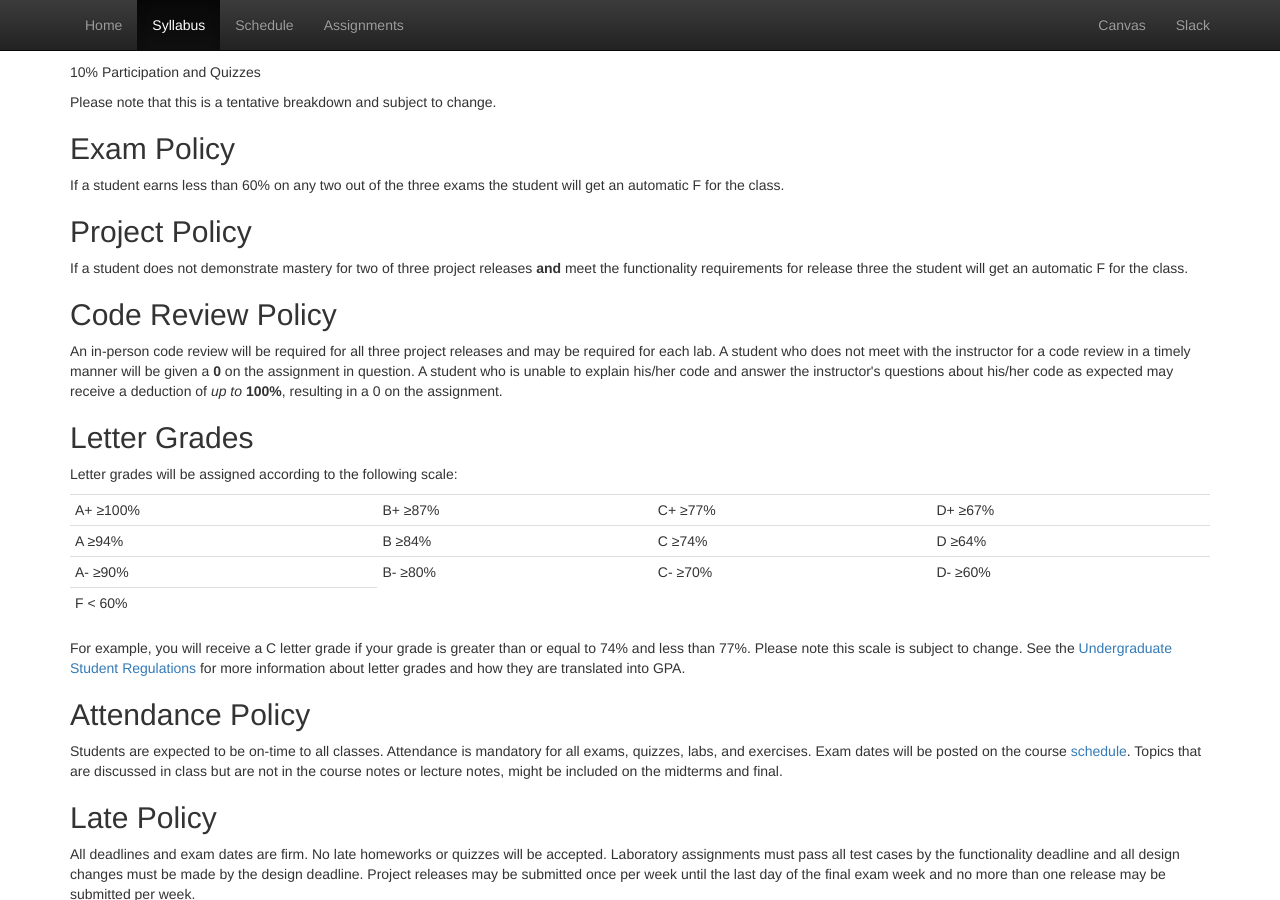
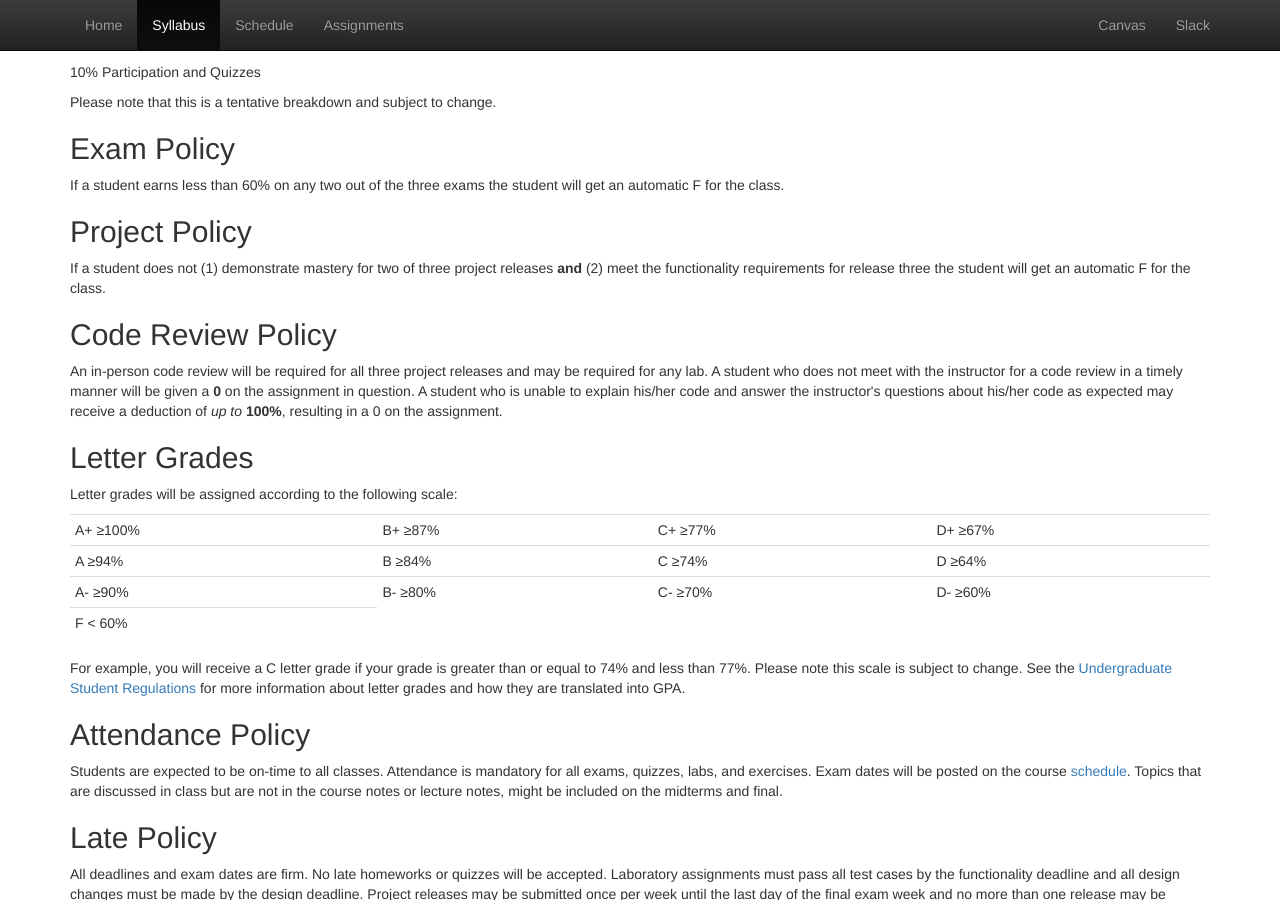
Before and after one commit to CS514-F17/cs514-f17.github.io, a Jekyll site: the page built from syllabus.html, in a window 1280 px wide and 900 px high, scrolled down 2103 px. Built offline with Jekyll 4.4.1, drawn with Linux system fonts in a browser that asks for light colours.

Commit message:
update syllabus

```diff
--- a/syllabus.html
+++ b/syllabus.html
@@ -99,10 +99,10 @@ title: Syllabus
       <p>If a student earns less than 60% on any two out of the three exams the student will get an automatic F for the class.</p>
 
       <h2>Project Policy</h2>
-      <p>If a student does not demonstrate mastery for two of three project releases <strong>and</strong> meet the functionality requirements for release three the student will get an automatic F for the class.</p>
+      <p>If a student does not (1) demonstrate mastery for two of three project releases <strong>and</strong> (2) meet the functionality requirements for release three the student will get an automatic F for the class.</p>
 
       <h2>Code Review Policy</h2>
-      <p>An in-person code review will be required for all three project releases and may be required for each lab. A student who does not meet with the instructor for a code review in a timely manner will be given a <strong>0</strong> on the assignment in question. A student who is unable to explain his/her code and answer the instructor's questions about his/her code as expected may receive a deduction of <i>up to</i> <strong>100%</strong>, resulting in a 0 on the assignment.</p>
+      <p>An in-person code review will be required for all three project releases and may be required for any lab. A student who does not meet with the instructor for a code review in a timely manner will be given a <strong>0</strong> on the assignment in question. A student who is unable to explain his/her code and answer the instructor's questions about his/her code as expected may receive a deduction of <i>up to</i> <strong>100%</strong>, resulting in a 0 on the assignment.</p>
 
       <h2>Letter Grades</h2>
       <p>Letter grades will be assigned according to the following scale:</p>
```
